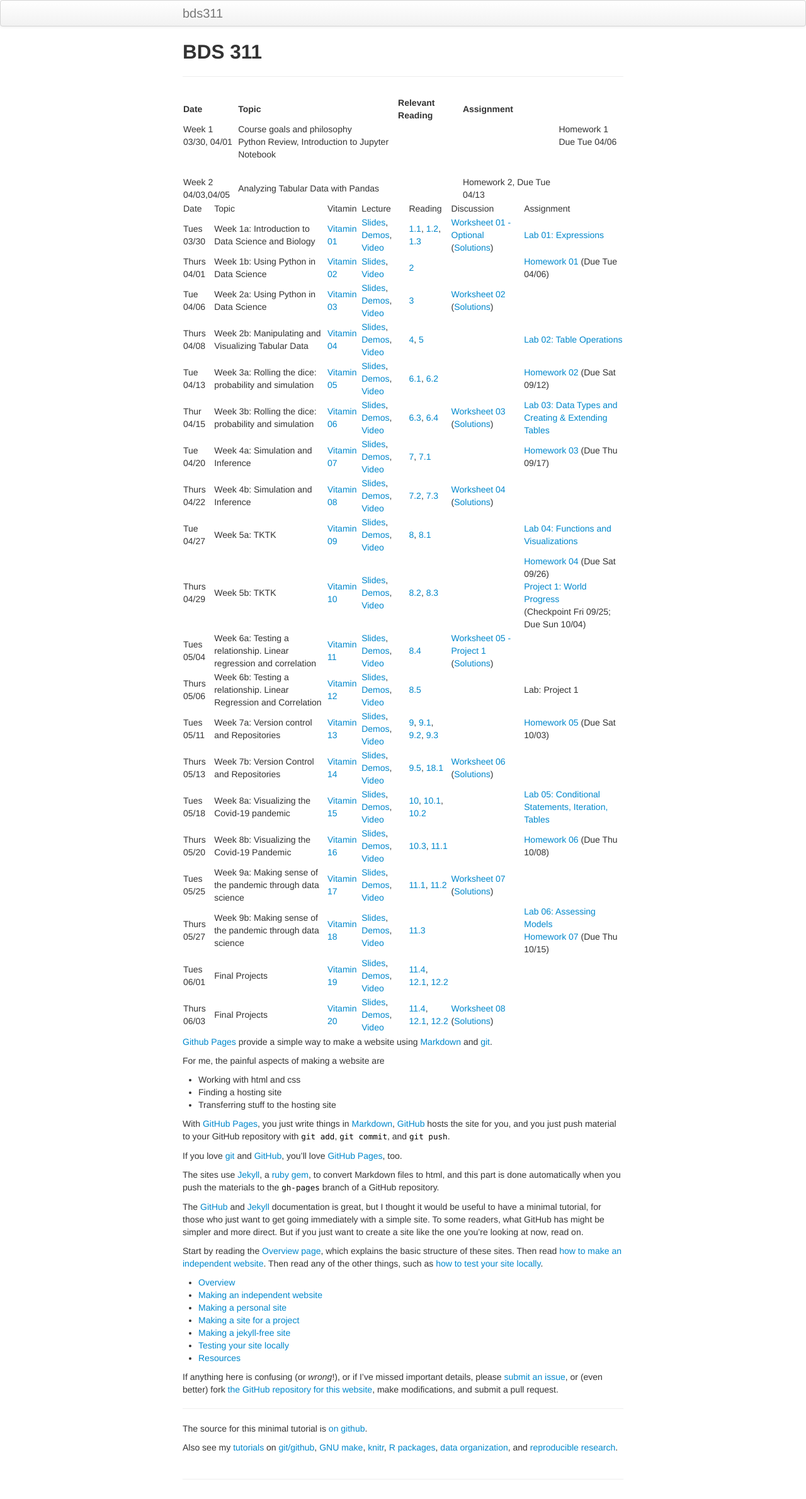
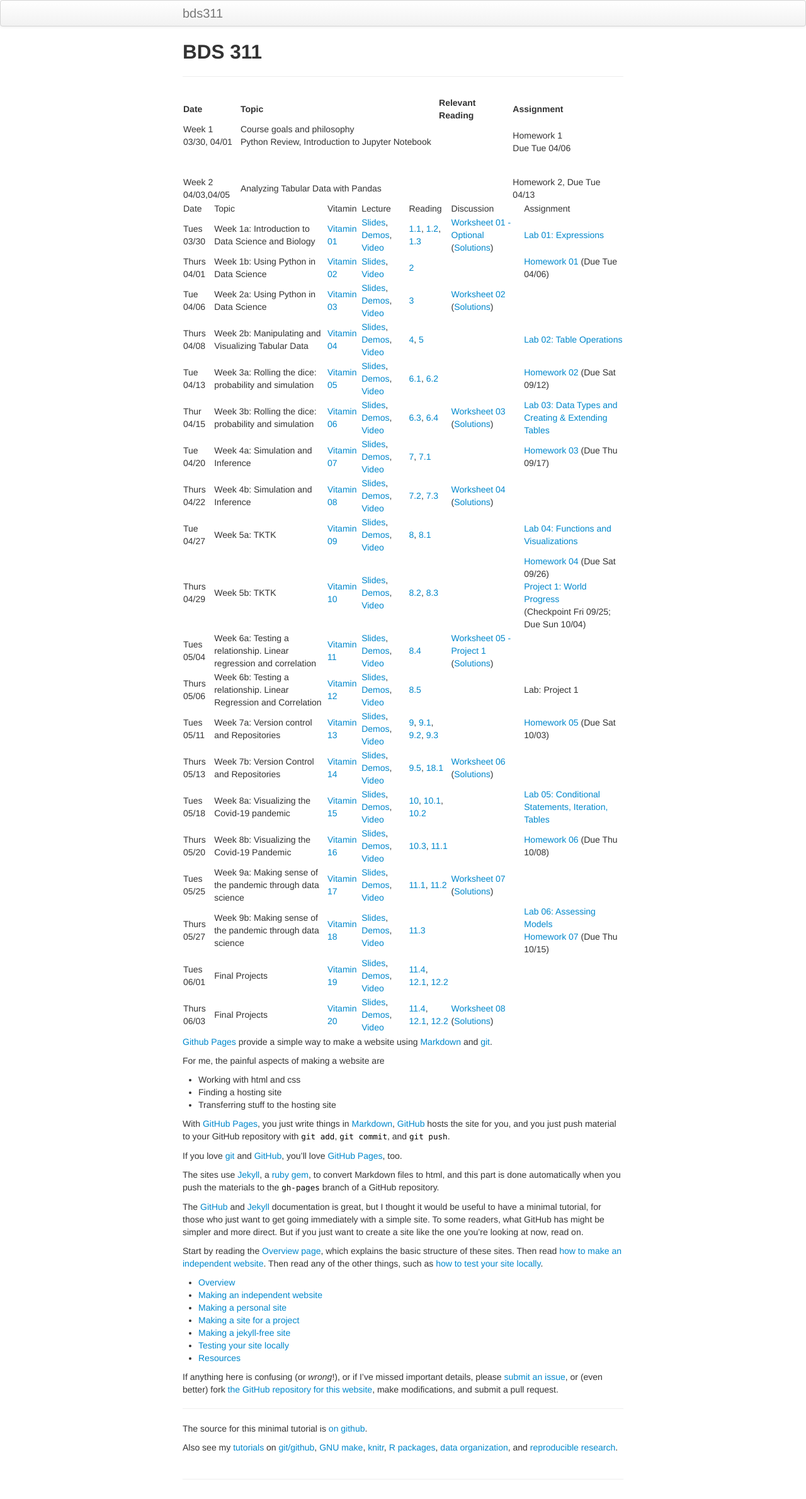
Before and after one commit to timothylwarren/bds311-sp21, a Jekyll site: the page built from index.md, in a window 1280 px wide. Shown: the whole page at 63% size. Built offline with Jekyll 4.4.1, drawn with Linux system fonts in a browser that asks for light colours.

```diff
--- a/index.md
+++ b/index.md
@@ -6,7 +6,7 @@ title: BDS 311
 
 |Date                                  | Topic                             |  Relevant Reading                     | Assignment                                   |
 |:-----------------------------        |:--------------------------------- |:------------------------------------  |:----------------------                       |
-| Week 1 <br />03/30, 04/01&nbsp; &nbsp; | Course goals and philosophy <br />Python Review, Introduction to Jupyter Notebook&nbsp; &nbsp; &nbsp;| |                   | Homework 1 <br/> Due Tue 04/06 &nbsp; &nbsp; &nbsp; |
+| Week 1 <br />03/30, 04/01&nbsp; &nbsp; | Course goals and philosophy <br />Python Review, Introduction to Jupyter Notebook&nbsp; &nbsp; &nbsp;| | Homework 1 <br/> Due Tue 04/06 &nbsp; &nbsp; &nbsp; |
 |                                      |                                   |                                       |                                              |
 | Week 2 <br /> 04/03,04/05    | Analyzing Tabular Data with Pandas  |                                       | Homework 2, Due Tue 04/13 |
 
```
